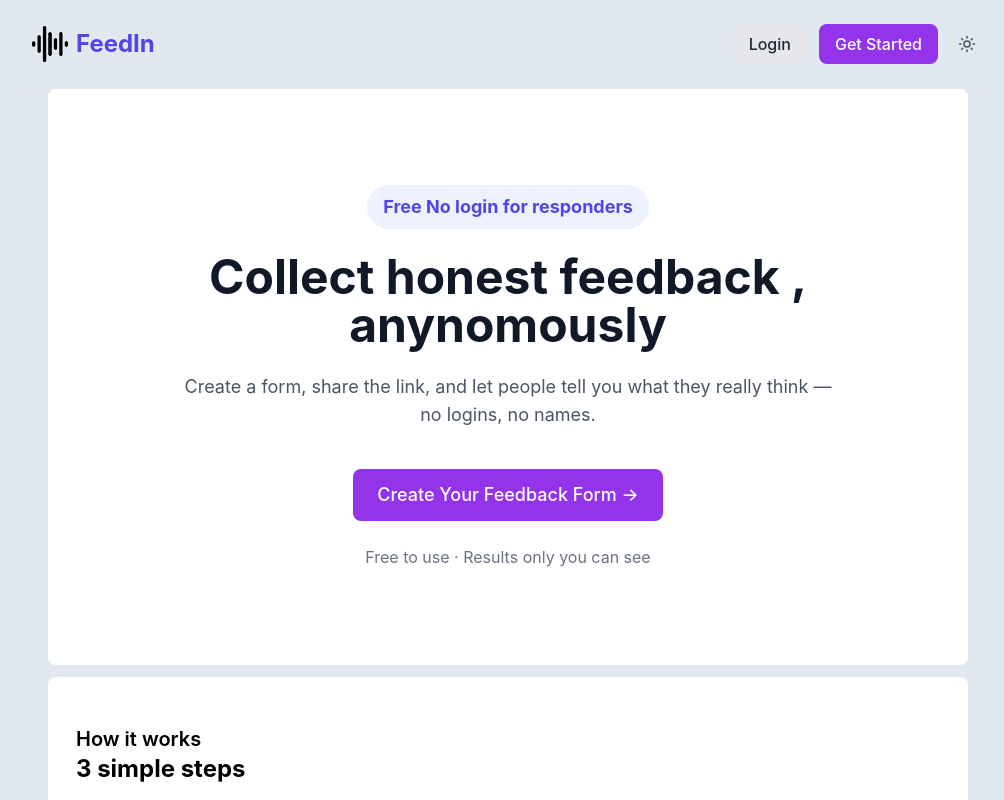
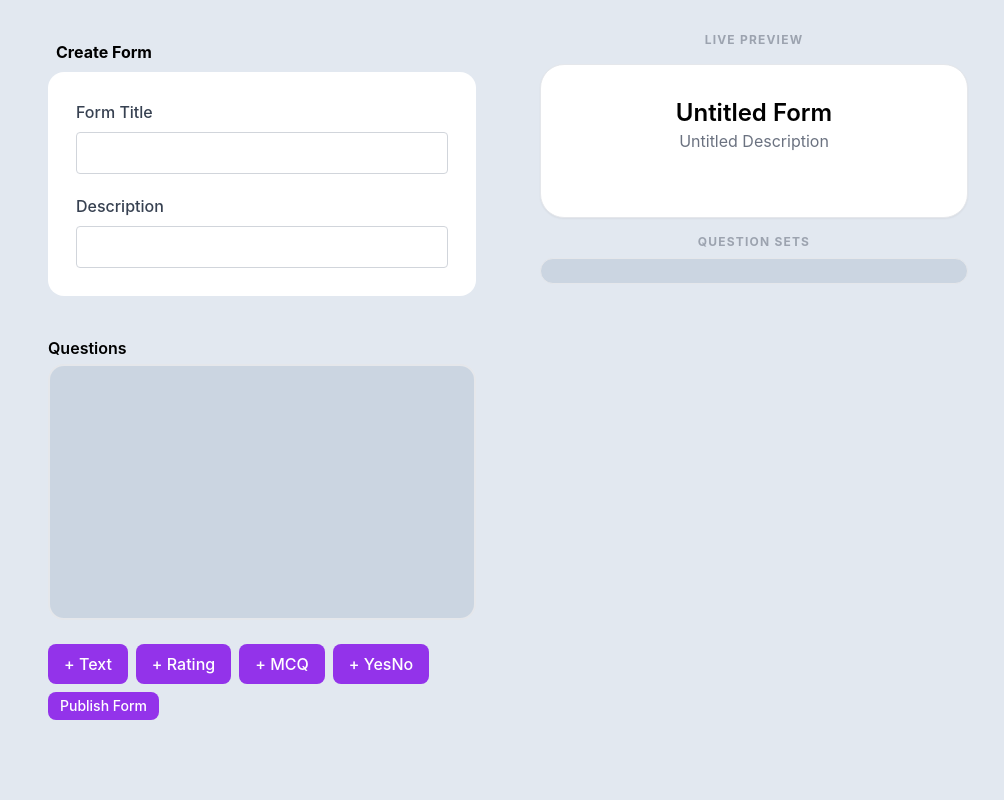
Before and after one commit to soubhik2709/anonymous-feedback-tool, a React (Create React App) app: page / in a window 1280 px wide. Shown: the top 800 px of the page, without its empty margins (132-1136 px from the left). Built offline with nearby package versions, Linux system fonts and the light colour scheme.

Commit message:
complete the createFormPage

```diff
--- a/src/App.css
+++ b/src/App.css
@@ -24,6 +24,7 @@ body {
   display: flex;
   flex-direction: column;
   box-shadow: 0 0 50px rgba(0, 0, 0, 0.05);
+
 }
 
 
--- a/src/App.tsx
+++ b/src/App.tsx
@@ -1,16 +1,16 @@
 import React from "react";
 import "./App.css";
 
-import HomePage from "./pages/HomePage";
-// import CreateFormPage from './pages/CreateFormPage';
+// import HomePage from "./pages/HomePage";
+import CreateFormPage from './pages/CreateFormPage';
 // import DashboardPage from "./pages/DashboardPage";
 // import SubmitFeedbackPage from './pages/SubmitFeedbackPage';
 function App() {
   return (
     <div className="page-wrapper">
       <div className="container shadow-xl">
-        <HomePage />
-        {/* <CreateFormPage/>  */}
+        {/* <HomePage /> */}
+        <CreateFormPage/>
         {/* <DashboardPage /> */}
         {/* //  <SubmitFeedbackPage/> */}
       </div>
--- a/src/components/ui/FormField.tsx
+++ b/src/components/ui/FormField.tsx
@@ -15,7 +15,7 @@ children,
         <div className="mb-5">
 
             {label && (
-                <label className="block mb-1 font-medium text-gray-700">
+                <label className="block mb-2 font-medium text-gray-700">
                     {label} {required && <span className="text-red-500">*</span>}
                 </label>
             )}
--- a/src/components/ui/SectionBox.tsx
+++ b/src/components/ui/SectionBox.tsx
@@ -17,3 +17,5 @@ export default function SectionBox({ counts, title, text }: sectionProps) {
     </section>
   );
 }
+
+// This section box is use in Home Page.
--- a/src/features/submitFeedback/components/QuestionField.tsx
+++ b/src/features/submitFeedback/components/QuestionField.tsx
@@ -17,11 +17,11 @@ interface props {
 export const QuestionField = ({ q, value, error, onChange }: props) => {
   // console.log("the question type is",q.type)
 return (
-    <div className="w-full">
+    <div className="w-full ">
       {/* We wrap EVERY question type in a FormField.
         This ensures the label and error message always look the same.
       */}
-      <FormField label={q.label} required={q.required} error={error}>
+      <FormField label={q.label} required={q.required} error={error} >
 
         {/* Render Textarea for 'text' type */}
         {q.type === "text" && (
--- a/src/pages/CreateFormPage.tsx
+++ b/src/pages/CreateFormPage.tsx
@@ -3,6 +3,7 @@ import { useCreateForm } from "../features/CreateForm/hooks/useCreateForm";
 import { QuestionEditor } from "../features/CreateForm/components/QuestionEditor";
 import { QuestionField } from "../features/submitFeedback/components/QuestionField";
 import Input from "../components/ui/Input";
+import Button from "../components/ui/Button";
 
 export default function CreateFormPage() {
   const {
@@ -18,13 +19,13 @@ export default function CreateFormPage() {
   } = useCreateForm();
 
   return (
-    <div className="flex min-h-screen bg-slate-100">
+    <div className="flex min-h-screen bg-slate-200">
       {/* LEFT PANEL: Editor */}
-      <div className="w-1/2 p-8 border-r overflow-y-auto">
-        <h2 className="text-xl font-bold mb-6">Create Form</h2>
+      <div className="w-1/2 min-h-screen flex  flex-col p-8">
+        <h2 className="text-base font-bold p-2">Create Form</h2>
 
         {/* Title and Description */}
-        <div className="space-y-4 mb-10">
+        <div className="space-y-4 mb-10 bg-white p-7 rounded-2xl">
           <Input
             label="Form Title"
             value={formDetails.Title}
@@ -37,8 +38,10 @@ export default function CreateFormPage() {
           />
         </div>
 
-        <div className="mb-6">
-          <h3 className="font-semibold mb-4">Questions</h3>
+
+          <h3 className="font-semibold mb-1">Questions</h3>
+
+        <div className=" p-4 mb-6 overflow-auto max-h-64 flex-1 bg-slate-300 rounded-2xl border-2">
           {questions.map((q) => (
             <QuestionEditor
               key={q.id}
@@ -50,50 +53,50 @@ export default function CreateFormPage() {
           ))}
         </div>
 
-        <div className="flex gap-2 flex-wrap">
+        <div className="flex gap-2 flex-wrap  ">
 
-          <button onClick={() => addQuestion("text")} className="px-3 py-1 border rounded-md text-xs hover:bg-gray-50">+ Text</button>
+          <Button size="md" onClick={() => addQuestion("text")}>+ Text</Button>
 
-          <button onClick={() => addQuestion("rating")} className="px-3 py-1 border rounded-md text-xs hover:bg-gray-50">+ Rating</button>
+          <Button size="md" onClick={() => addQuestion("rating")}>+ Rating</Button>
 
-          <button onClick={() => addQuestion("radio")}
-          className="px-3 py-1 border rounded-md text-xs hover:bg-gray-50">+ MCQ</button>
+          <Button size="md" onClick={() => addQuestion("radio")} >+ MCQ</Button>
 
-          <button onClick={() => addQuestion("yes_no")} className="px-3 py-1 border rounded-md text-xs hover:bg-gray-50">+ YesNo</button>
+          <Button size="md" onClick={() => addQuestion("yes_no")} >+ YesNo</Button>
 
-         <button
+         <Button
          onClick={publishForm}
          disabled={isPublishing}
-         className={` my-1 px-6 py-2 rounded-xl font-semibold text-white transition-all ${
-          isPublishing ? "bg-gray-400 cursor-not-allowed":"bg-purple-600 hover:bg-purple-700 shadow-md shadow-purple-200"
-         }`}
-
-         >{isPublishing ? "Publishing..." : "Publish Form"}</button>
+        size="sm"
+         >{isPublishing ? "Publishing..." : "Publish Form"}</Button>
 
 
         </div>
       </div>
 
       {/* RIGHT PANEL: Preview */}
-      <div className="w-1/2 bg-gray-50 p-8 flex justify-center overflow-y-auto">
+      <div className="w-1/2 bg-slate-200 p-8 flex justify-center overflow-y-auto">
         <div className="w-full max-w-[500px]">
           <h2 className="text-xs font-bold text-gray-400 mb-4 uppercase tracking-widest text-center">Live Preview</h2>
-          <div className="bg-white p-8 rounded-3xl shadow-sm border">
-            <h1 className="text-2xl font-bold">{formDetails.Title || "Untitled Form"}</h1>
-            <p className="text-gray-500 mb-8">{formDetails.Description}</p>
 
-            <div className="space-y-8  ">
+          <div className="bg-white p-8 rounded-3xl shadow-sm border text-center">
+            <h1 className="text-2xl font-semibold">{formDetails.Title || "Untitled Form"}</h1>
+            <p className="text-gray-500 mb-8">{formDetails.Description || "Untitled Description"}</p>
+          </div>
+          <p className="text-xs font-bold text-gray-400 mt-4  uppercase tracking-widest text-center ">Question Sets</p>
+          <div className="max-h-96 overflow-auto border  mt-2 p-3 bg-slate-300 rounded-2xl">
               {questions.map((q) => (
-                  <QuestionField
+            <div className="bg-white p-4 rounded-3xl shadow-sm border my-2 ">
+                <QuestionField
                   key={q.id}
                   q={q}
                   value={null} // In preview, value is always null
                   onChange={() => {}} // In preview, onChange does nothing
                 />
+            </div>
 
               ))}
             </div>
-          </div>
+
         </div>
       </div>
     </div>
```
